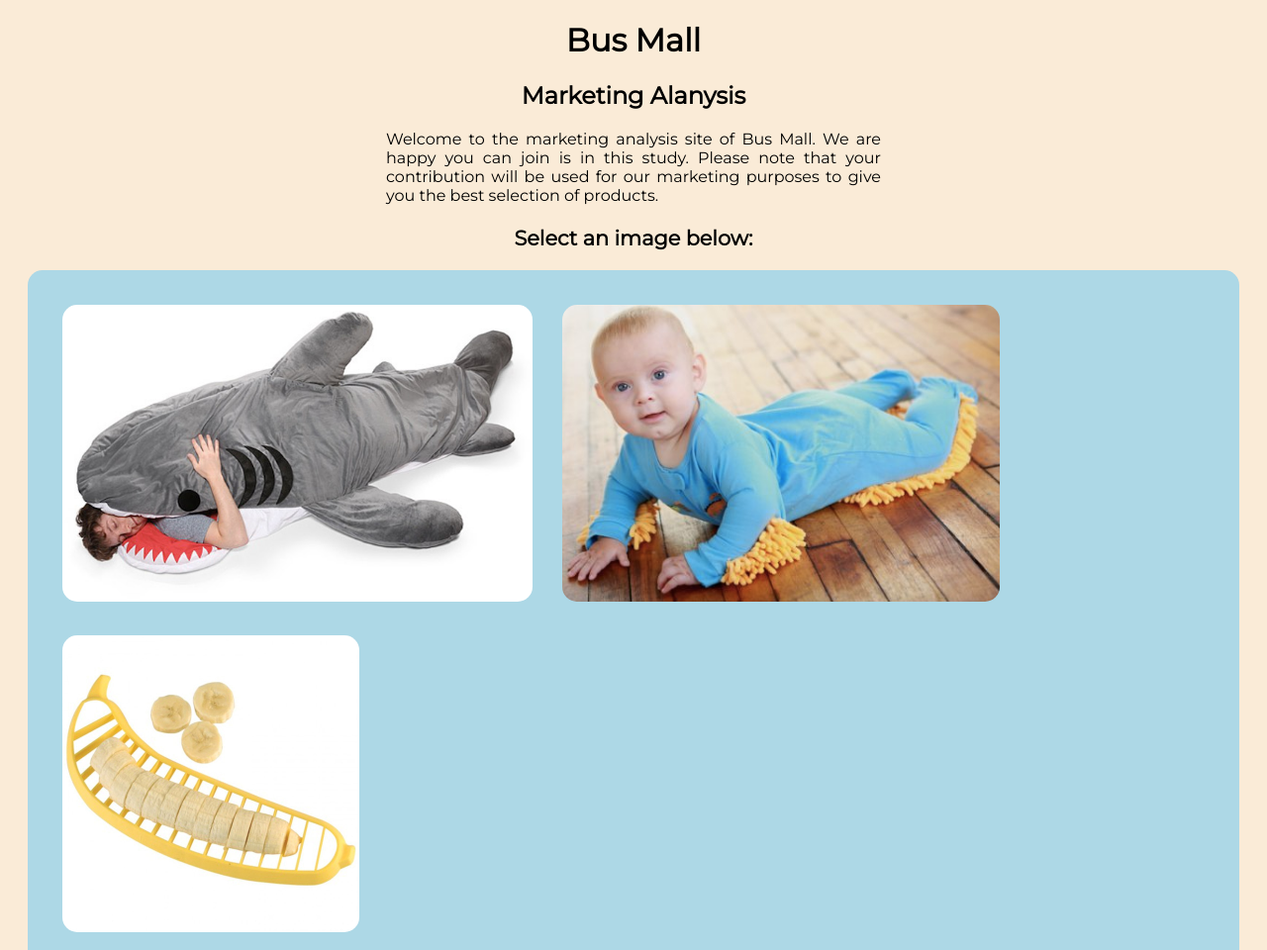
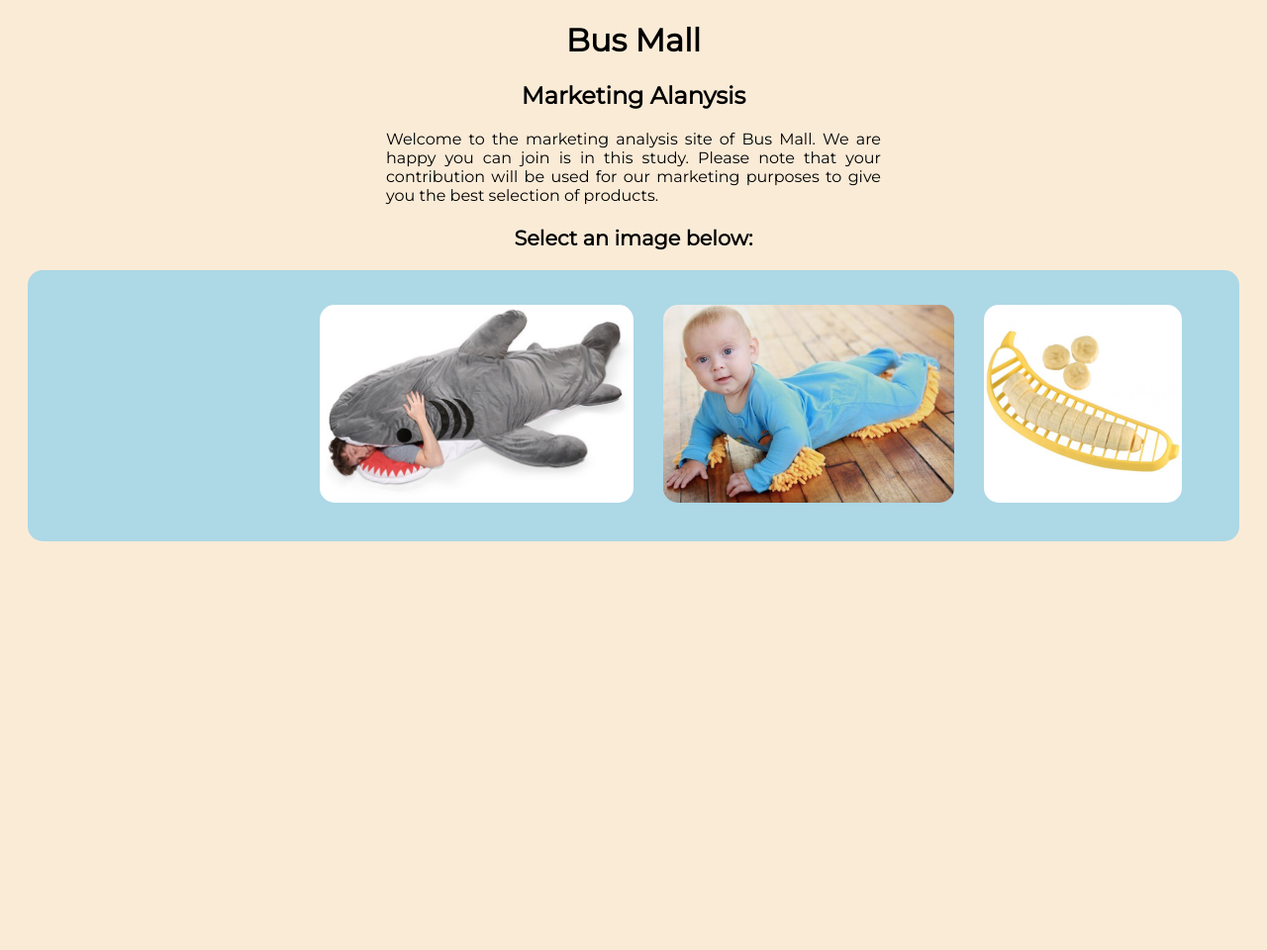
Before and after one commit to river-ceanne/bus-mall, a plain HTML site: page index.html in a window 1280 px wide. Shown: the top 960 px of the page at 99% size. After the commit the page ends 800 px from the top, so only its background shows below. Drawn offline with nearby package versions, Linux system fonts and the light colour scheme.

Commit message:
centered 3 imaages + fixed imaage sizing

```diff
--- a/css/style.css
+++ b/css/style.css
@@ -29,7 +29,9 @@ p {
 section{
     background: lightblue;
     border-radius: 15px;
-    padding: 20px;
+    padding-top: 20px;
+    padding-bottom: 20px;
+    padding-left: 280px;
     margin: 20px;
 }
 
@@ -37,6 +39,7 @@ section{
 section img {
     padding: 15px;
     border-radius: 30px;
+    height: 200px;
 }
 
 section img:hover {
```
